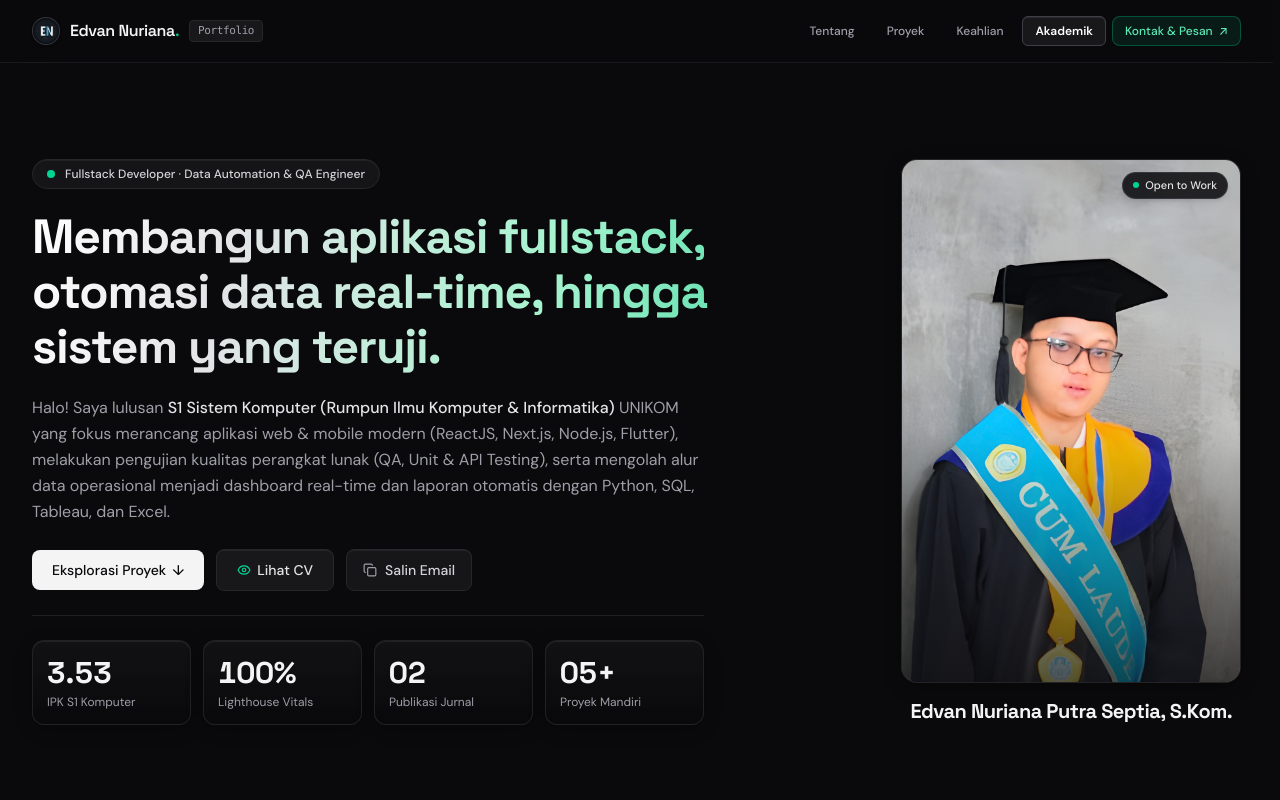
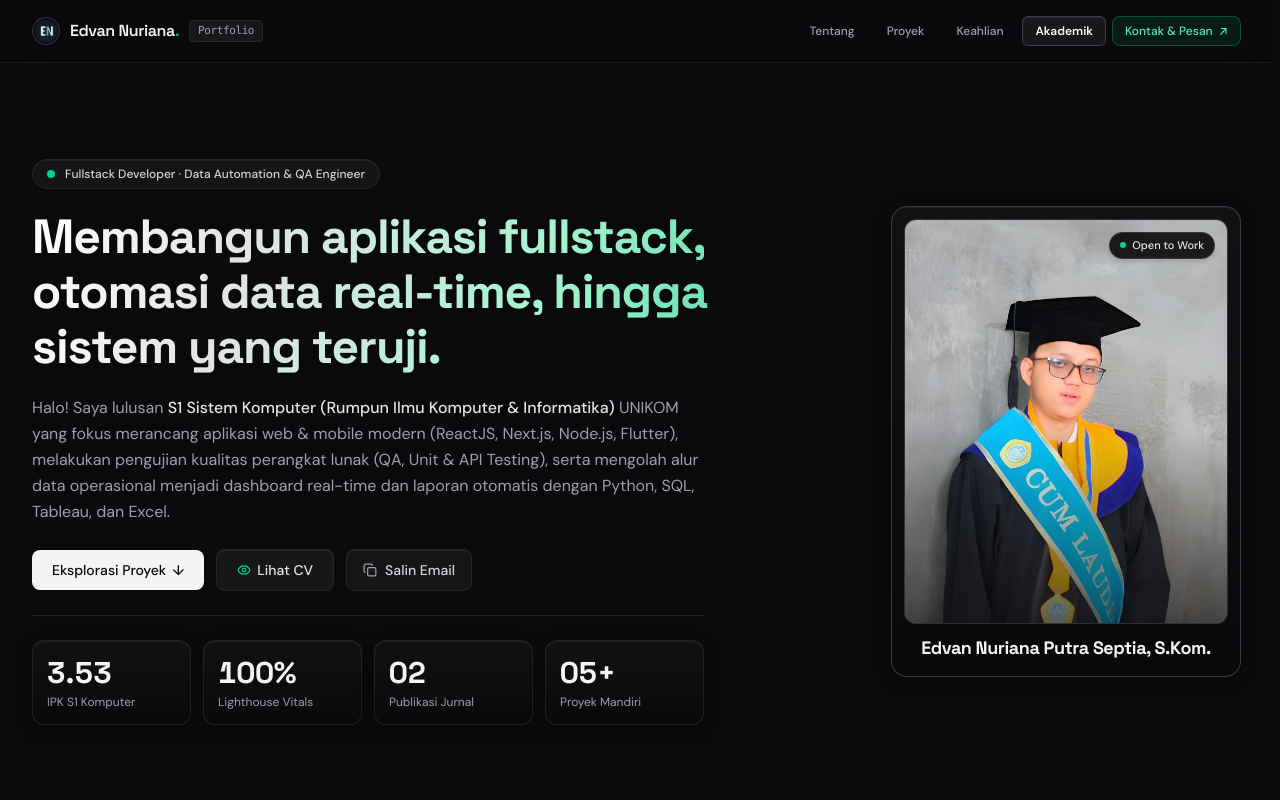
Before and after one commit to EdvanVPRoject/portofolio, a Next.js app: page / in a window 1280 px wide. Shown: the top 800 px of the page. Built offline with nearby package versions, Linux system fonts and the light colour scheme.

Commit message:
style(hero): add structured card frame around portrait photo and name plate

```diff
--- a/src/app/page.tsx
+++ b/src/app/page.tsx
@@ -1507,26 +1507,28 @@ export default function PortfolioPage() {
               </div>
             </div>
 
-            {/* Right Column: Clean Portrait & Identity */}
-            <div className="animate-fade-in-up delay-150 lg:col-span-5 xl:col-span-4 flex flex-col items-center lg:items-end justify-between h-full">
+            {/* Right Column: Framed Portrait & Identity */}
+            <div className="animate-fade-in-up delay-150 lg:col-span-5 xl:col-span-4 flex flex-col items-center lg:items-end justify-center h-full">
               <div
                 onMouseMove={handleCardMouseMove}
                 onMouseLeave={handleCardMouseLeave}
-                className="spotlight-card group relative w-full max-w-[250px] sm:max-w-[300px] lg:max-w-[340px] aspect-[4/5] lg:aspect-auto lg:flex-1 lg:min-h-[390px] overflow-hidden rounded-2xl border border-zinc-800/90 bg-zinc-900 shadow-[0_20px_50px_rgba(0,0,0,0.6),inset_0_1px_0_0_rgba(255,255,255,0.1)] hover:border-zinc-700"
-              >
+                className="spotlight-card group relative flex w-full max-w-[260px] sm:max-w-[310px] lg:max-w-[350px] flex-col rounded-2xl border border-zinc-700/90 bg-zinc-900/80 p-2.5 sm:p-3 shadow-[0_20px_50px_rgba(0,0,0,0.65)] ring-1 ring-white/[0.06] transition-colors hover:border-zinc-600"
+              >
+                {/* Inner Photo Frame */}
+                <div className="relative w-full aspect-[4/5] lg:min-h-[370px] overflow-hidden rounded-xl border border-zinc-700/70 bg-zinc-950">
                   <Image
                     src="/profile-wisuda.jpg"
                     alt="Edvan Nuriana Putra Septia, S.Kom."
                     fill
-                  sizes="(max-width: 768px) 250px, (max-width: 1280px) 300px, 340px"
+                    sizes="(max-width: 768px) 260px, (max-width: 1280px) 310px, 350px"
                     className="object-cover object-top transition duration-700 ease-out group-hover:scale-[1.035]"
                     priority
                   />
                   {/* Subtle vignette for depth */}
-                <div className="absolute inset-0 bg-gradient-to-t from-zinc-950/70 via-transparent to-transparent pointer-events-none" />
+                  <div className="absolute inset-0 bg-gradient-to-t from-zinc-950/65 via-transparent to-transparent pointer-events-none" />
 
                   {/* Clean Status Pill with Live Radar Pulse */}
-                <div className="absolute top-3 right-3 z-10 inline-flex items-center gap-1.5 rounded-full border border-zinc-700/70 bg-zinc-950/85 px-2.5 py-1 text-[11px] font-medium text-zinc-200 backdrop-blur-md shadow-md">
+                  <div className="absolute top-3 right-3 z-10 inline-flex items-center gap-1.5 rounded-full border border-zinc-700/80 bg-zinc-950/90 px-2.5 py-1 text-[11px] font-medium text-zinc-200 backdrop-blur-md shadow-md">
                     <span className="relative flex h-1.5 w-1.5">
                       <span className="absolute inline-flex h-full w-full animate-ping rounded-full bg-emerald-400 opacity-75" />
                       <span className="relative inline-flex h-1.5 w-1.5 rounded-full bg-emerald-400" />
@@ -1535,11 +1537,12 @@ export default function PortfolioPage() {
                   </div>
                 </div>
 
-              {/* Name Below Photo */}
-              <div className="pt-3 sm:pt-3.5 w-full max-w-[250px] sm:max-w-[300px] lg:max-w-[340px] text-center">
-                <h2 className="font-heading text-base sm:text-xl font-bold tracking-tight text-zinc-100">
+                {/* Framed Name Plate Below Photo */}
+                <div className="relative z-10 pt-2.5 pb-0.5 text-center">
+                  <h2 className="font-heading text-sm sm:text-base lg:text-lg font-bold tracking-tight text-zinc-100">
                     Edvan Nuriana Putra Septia, S.Kom.
                   </h2>
+                </div>
               </div>
             </div>
           </div>
```
Lines whose indentation alone changed are shown as unchanged.
